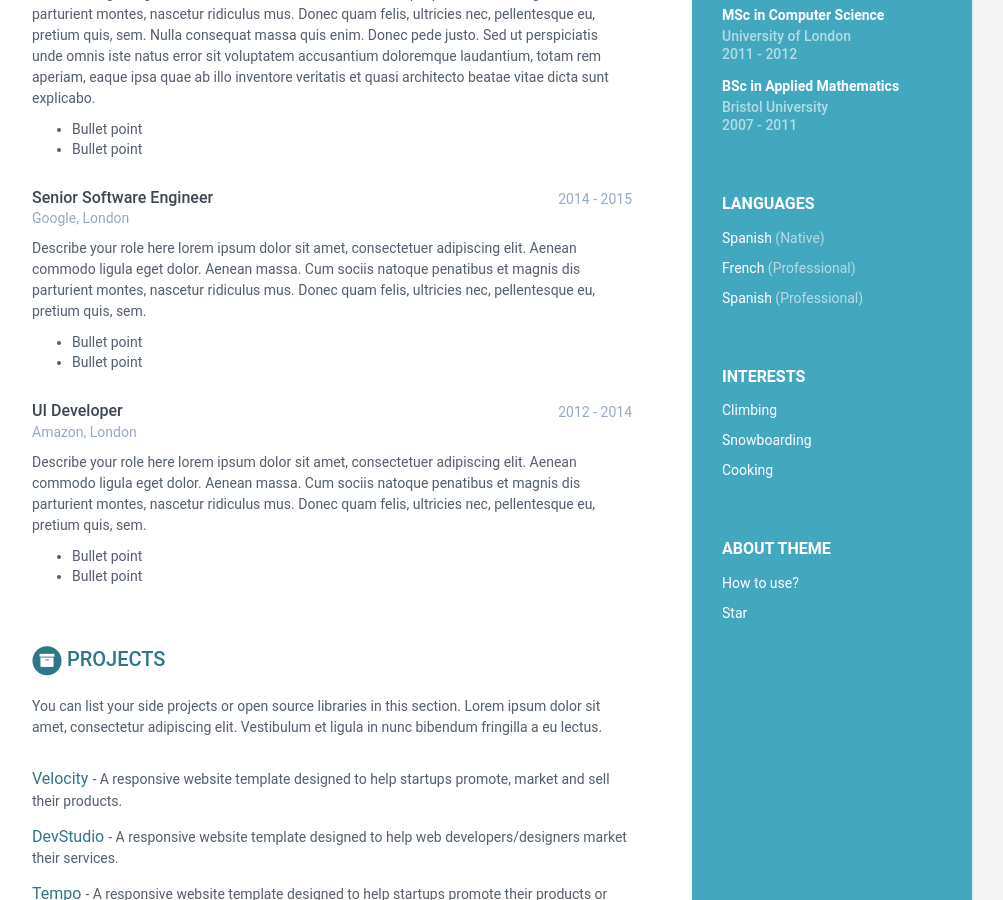
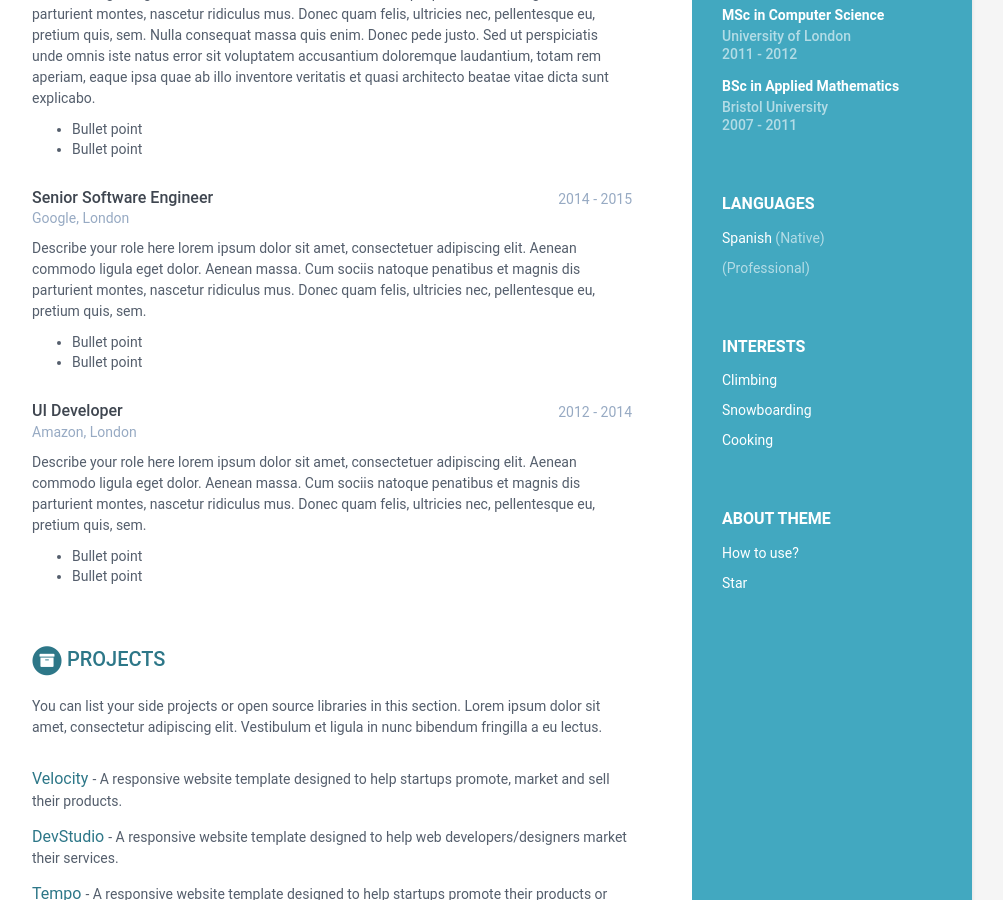
Before and after one commit to elcordova/caring-europa-fe48a, a Jekyll site: the page built from index.html, in a window 1280 px wide and 900 px high, scrolled down 422 px. Shown: the whole window, without its empty margins (168-1171 px from the left). Built offline with Jekyll 4.4.1, drawn with Linux system fonts in a browser that asks for light colours.

Commit message:
data.yml: changed

```diff
--- a/_data/data.yml
+++ b/_data/data.yml
@@ -30,10 +30,7 @@ sidebar:
       - idiom: Spanish
         level: Native
 
-      - idiom: French
-        level: Professional
-
-      - idiom: Spanish
+      - idiom:
         level: Professional
 
     interests:
```
